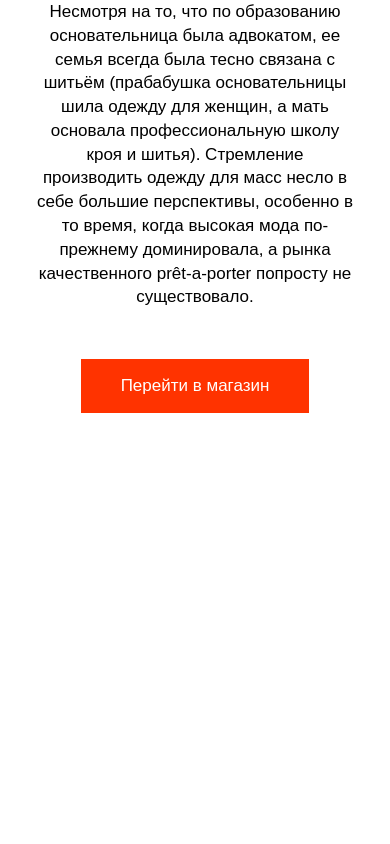
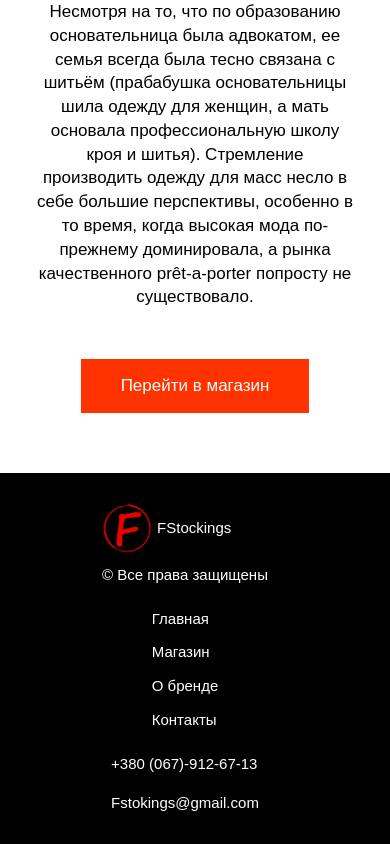
Before and after one commit to OpikoOne/FS, a plain HTML site: page history.html in a window 390 px wide. Shown: the part 1927-2771 px from the top of the page. Before the commit the page ends 2400 px from the top, so only its background shows below. Drawn offline with nearby package versions, Linux system fonts and the light colour scheme; a web font is replaced by a local one.

Commit message:
second commit

```diff
--- a/history.html
+++ b/history.html
@@ -14,7 +14,7 @@
         <div class="header__burger">
           <span></span>
         </div>
-        <a href="#" class="header__logo">
+        <a href="index.html" class="header__logo">
           <img src="img/logo__2.png" alt="" width="50px">
           <p>FStockings</p>
         </a>
@@ -48,7 +48,7 @@
     <section class="title">
       <div class="title__content">
         <h1>О бренде</h1>
-        <p><a href="main.html">Главная</a> — <span> о бренде</span></p>
+        <p><a href="index.html">Главная</a> — <span> о бренде</span></p>
       </div>
     </section>
     <section class="about">
@@ -80,8 +80,39 @@
     </section>
   </div>
   <footer class="footer">
-    <div class="footer__content">
-
+    <div class="footer__container">
+      <div class="footer__content">
+        <div class="footer__content_logo">
+          <a href="index.html">
+            <img src="img/logo__2.png" width="50px"alt="">
+            <p>FStockings</p>
+          </a>
+          <p>© Все права защищены</p>
+        </div>
+        <ul class="footer__content_menu">
+          <li>
+            <a href="">Главная</a>
+          </li>
+          <li>
+            <a href="">Магазин</a>
+          </li>
+          <li>
+            <a href="">О бренде</a>
+          </li>
+          <li>
+            <a href="">Контакты</a>
+          </li>
+        </ul>
+        <div class="footer__content_contact">
+          <p>+380 (067)-912-67-13</p>
+          <p>Fstokings@gmail.com</p>
+          <!-- <div>
+            <img src="img/" alt="">
+            <img src="" alt="">
+            <img src="" alt="">
+          </div> -->
+        </div>
+      </div>
     </div>
   </footer>
 
--- a/scss/footer.scss
+++ b/scss/footer.scss
@@ -0,0 +1,84 @@
+.footer {
+  padding: 25px 0px;
+  background-color: black;
+
+  &__container {
+    max-width: 1180px;
+    margin: 0 auto;
+    padding: 0px 20px 0px 0px;
+  }
+
+  &__content {
+    color: white;
+    display: flex;
+    justify-content: space-between;
+    flex-direction: row;
+    align-items: center;
+    font-size: 15px;
+
+    &_logo {
+      display: flex;
+      flex-direction: column;
+      gap: 10px;
+      padding-top: 30px;
+
+      a {
+        display: flex;
+        align-items: center;
+        gap: 5px;
+      }
+    }
+
+    &_menu {
+      display: flex;
+      flex-direction: row;
+      gap: 25px;
+    }
+
+    &_contact {
+      display: flex;
+      flex-direction: column;
+      gap: 15px;
+      padding-top: 47px;
+    }
+  }
+}
+
+@media (max-width:840px) {
+  .footer {
+    padding: 0px 0px 30px 0px;
+    &__content {
+
+      &_menu {
+        display: flex;
+        flex-direction: column;
+        gap: 10px;
+        padding-top: 100px;
+      }
+    }
+  }
+
+}
+
+
+@media(max-width:570px) {
+  .footer {
+    padding: 0px 0px 30px 0px;
+    &__content {
+      display: flex;
+      flex-direction: column;
+      gap: 20px;
+
+      &_menu {
+        display: flex;
+        flex-direction: column;
+        gap: 10px;
+        padding-top: 0px;
+      }
+
+      &_contact {
+        padding-top: 0px;
+      }
+    }
+  }
+}
--- a/scss/info.scss
+++ b/scss/info.scss
@@ -1,5 +1,5 @@
 .title {
-  padding: 240px 0px 0px 0px;
+  padding: 210px 0px 0px 0px;
   &__content {
     padding-left: 10px;
     display: flex;
@@ -26,7 +26,7 @@
 }
 
 .about {
-  padding: 100px 0px 20px 0px;
+  padding: 100px 0px 100px 0px;
 
 
 
--- a/scss/normalize.scss
+++ b/scss/normalize.scss
@@ -28,7 +28,6 @@ body {
 
 .container {
   max-width: 1180px;
-  height: 100%;
   margin: 0 auto;
   padding: 0px 20px;
 }
```
Also changed, not shown: css/footer.css, css/info.css, css/normalize.css, css/style.css, img/instagram.png (added), 4 other files.
